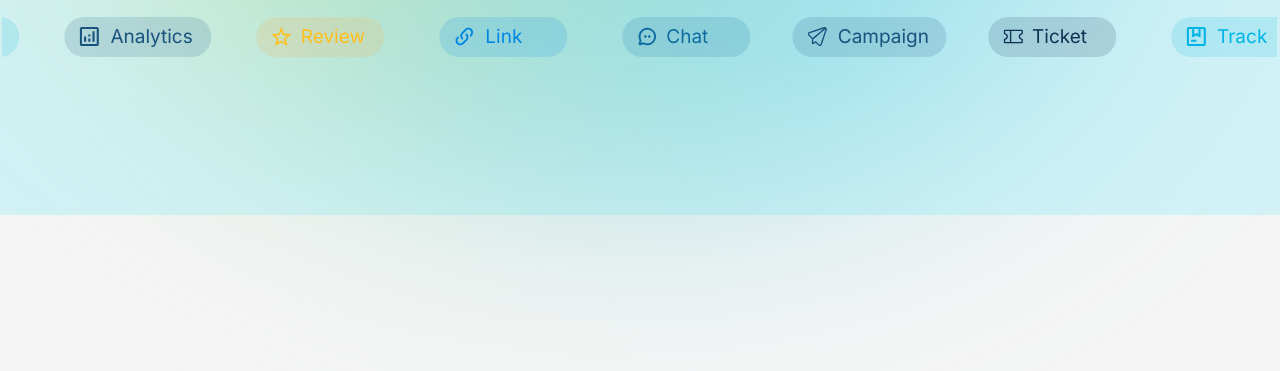
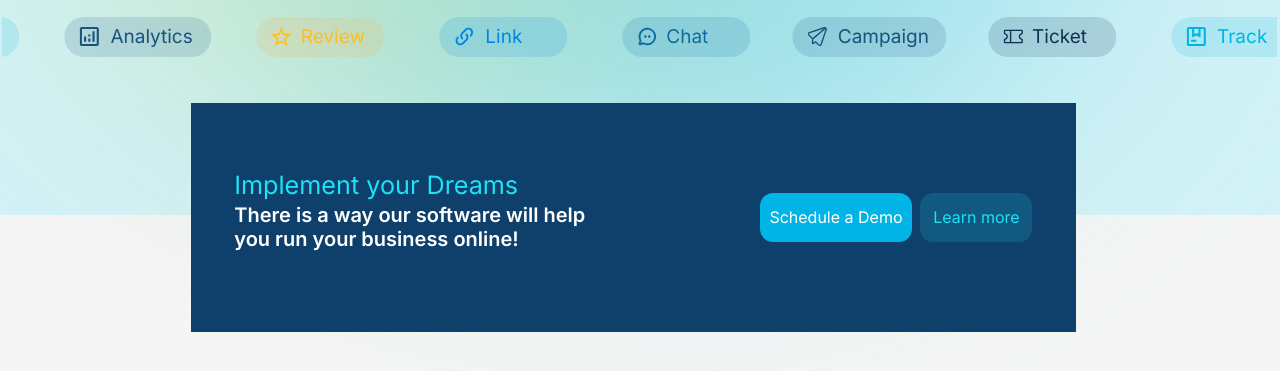
Before and after one commit to Xprim3/thesocialplus, a website built with Vite: page index.html in a window 1280 px wide. Shown: the part 3153-3524 px from the top of the page. Built offline with nearby package versions, Linux system fonts and the light colour scheme.

Commit message:
secound commit

```diff
--- a/index.html
+++ b/index.html
@@ -236,6 +236,22 @@
           </div>
         </div>
 
+        <div class="demo-box">
+          <div class="demo-box-content-boxes">
+            <p class="demo-normal-text"><span class="dreams-special">Implement your Dreams<br></span>There is a way our software will help<br> you run your business online!</p>
+          </div>
+          <div class="demo-box-buttons-box">
+            <span class="demo-button">
+              <p class="demo-text">Schedule a Demo</p>
+            </span>
+            <span class="learn-more-button">
+              <p class="learn-text">Learn more</p>
+            </span>
+          </div>
+
+
+        </div>
+
 
 
 
--- a/styles/section4.css
+++ b/styles/section4.css
@@ -371,3 +371,118 @@
   line-height: 40px;
   color: #18527D;
 }
+
+
+/*--------------------------------------------------------------
+# Bottom of the Section 4 (Demo Box)
+--------------------------------------------------------------*/
+
+.demo-box {
+  display: flex;
+  align-items: center;
+  justify-content: center;
+  width: 884.7px;
+  height: 229px;
+  position: absolute;
+  bottom: 0;
+  top: 791.19px;
+  left: 191px;
+  right: 209.3px;
+  background: #0F406B;
+  border-radius: 0px;
+  gap: 65.9px;
+}
+
+.demo-box-content-boxes {
+  display: block;
+  width: 459.65px;
+  height: 99.67px;
+}
+
+.dreams-special {
+  font-family: Inter;
+  font-size: 25.19px;
+  font-weight: 400;
+  line-height: 35.65px;
+  letter-spacing: 0em;
+  text-align: left;
+  color: rgba(29, 225, 244, 1);
+}
+
+.demo-normal-text {
+  height: 99.67px;
+  color: rgba(255, 255, 255, 1);
+  font-family: Inter;
+  font-size: 20px;
+  font-weight: 800;
+  line-height: 24.17px;
+  letter-spacing: 0em;
+  text-align: left;
+}
+
+.demo-box-buttons-box {
+  display: flex;
+  justify-content: space-between;
+  flex-direction: row;
+  width: 272.66px;
+  height: 48.6px;
+}
+
+.demo-button {
+  display: flex;
+  flex-direction: row;
+  justify-content: center;
+  align-items: center;
+  padding: 14.8273px 0px;
+  gap: 8.24px;
+  width: 152.39px;
+  height: 48.6px;
+  border-radius: 13.1799px;
+  background: rgba(0, 180, 229, 1);
+  cursor: pointer;
+}
+
+.demo-text {
+  font-family: Inter;
+  font-size: 16px;
+  font-weight: 400;
+  line-height: 19px;
+  letter-spacing: 0px;
+  text-align: left;
+  color: rgba(255, 255, 255, 1);
+  flex: none;
+  order: 0;
+  flex-grow: 0;
+}
+
+.learn-more-button {
+  display: flex;
+  flex-direction: row;
+  justify-content: center;
+  align-items: center;
+  padding: 15px, 0px, 15px, 0px;
+  gap: 8.24px;
+  width: 112.03px;
+  height: 48.6px;
+  border-radius: 13.18px;
+  background: rgba(29, 225, 244, 0.15);
+  cursor: pointer;
+
+}
+
+.learn-text {
+  font-family: Inter;
+  font-size: 16px;
+  font-weight: 400;
+  line-height: 19px;
+  letter-spacing: 0px;
+  text-align: left;
+  flex: none;
+  order: 0;
+  flex-grow: 0;
+
+
+  color: rgba(29, 225, 244, 1);
+
+
+}
```
